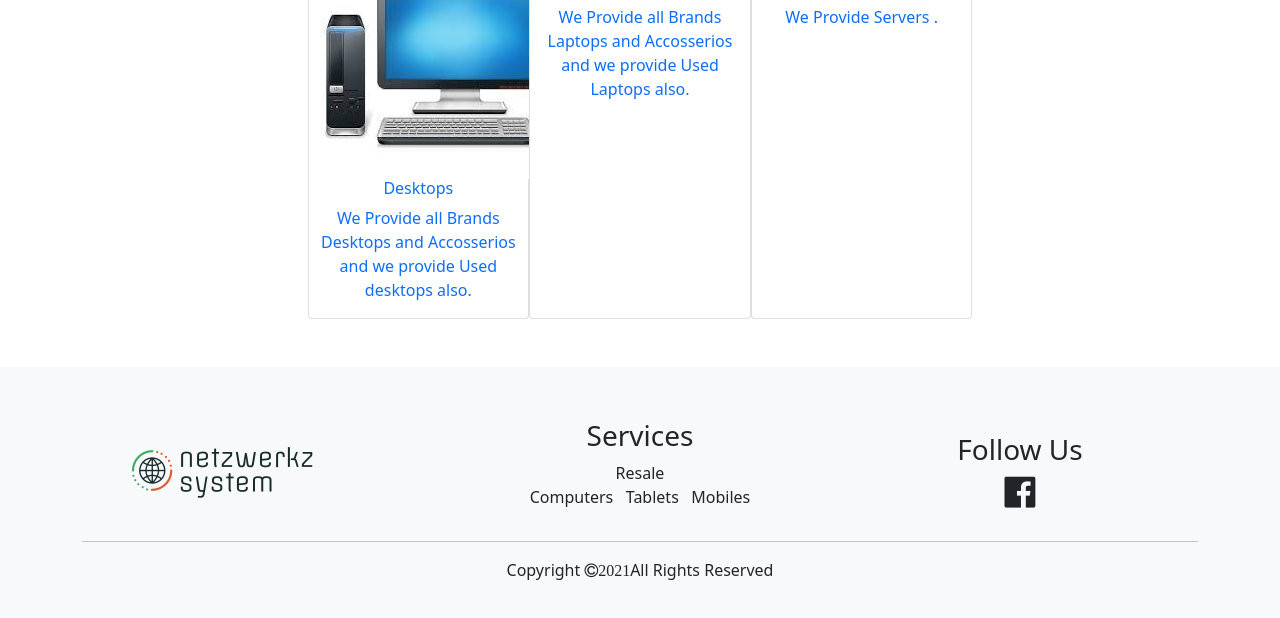
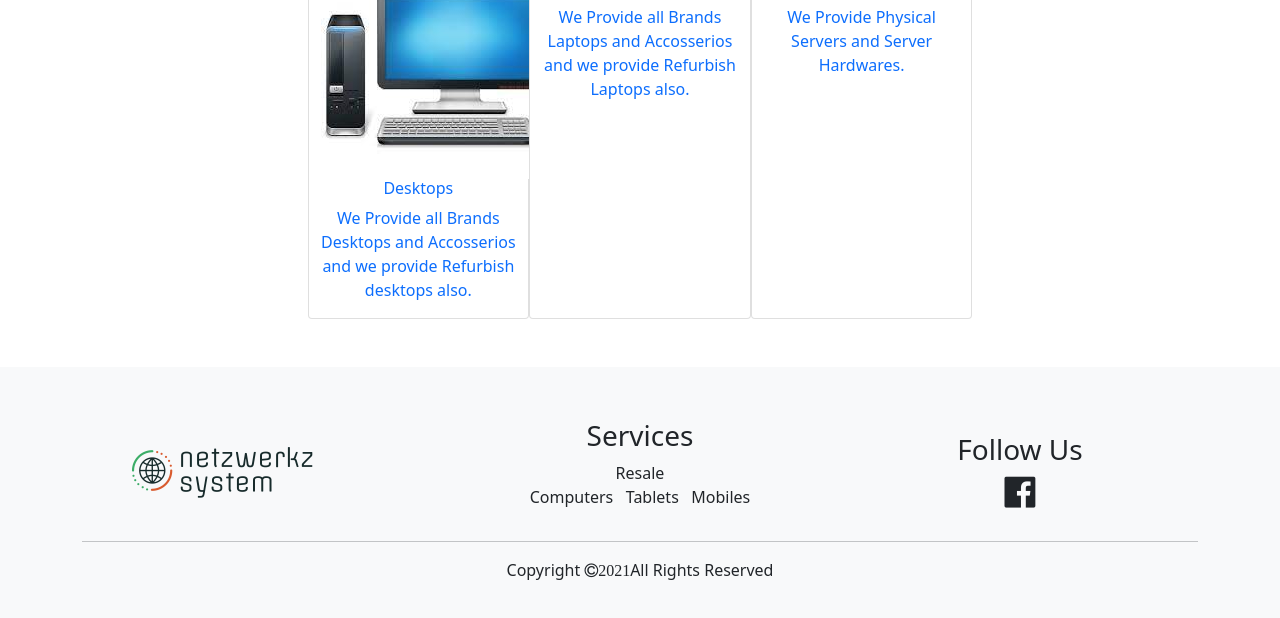
Before and after one commit to X-workzDev01/netwerkz-1, a plain HTML site: page index.html in a window 1280 px wide. Shown: the part 923-1541 px from the top of the page. Drawn offline with nearby package versions, Linux system fonts and the light colour scheme.

Commit message:
Update index.html

```diff
--- a/index.html
+++ b/index.html
@@ -66,13 +66,13 @@
                         <div class="col-lg-4 prod card">
                             <a href="product.html#desktop "><img src="./img/de.jpg " class="img-luid ">
                                 <h6>Desktops</h6>
-                                <p>We Provide all Brands Desktops and Accosserios and we provide Used desktops also.</p>
+                                <p>We Provide all Brands Desktops and Accosserios and we provide Refurbish desktops also.</p>
                             </a>
                         </div>
                         <div class="col-lg-4 prod card">
                             <a href="product.html#laptop "> <img src="./img/lap.png " class="img-luid ">
                                 <h6>Laptops</h6>
-                                <p>We Provide all Brands Laptops and Accosserios and we provide Used Laptops also.</p>
+                                <p>We Provide all Brands Laptops and Accosserios and we provide Refurbish Laptops also.</p>
                             </a>
 
 
@@ -80,7 +80,7 @@
                         <div class="col-lg-4 prod card">
                             <a href="product.html#server"><img src="./img/se.png " class="img-luid "> &#160;
                                 <h6>Servers</h6>
-                                <p>We Provide Servers .</p>
+                                <p>We Provide  Physical Servers and Server Hardwares.</p>
 
                             </a>
 
```
